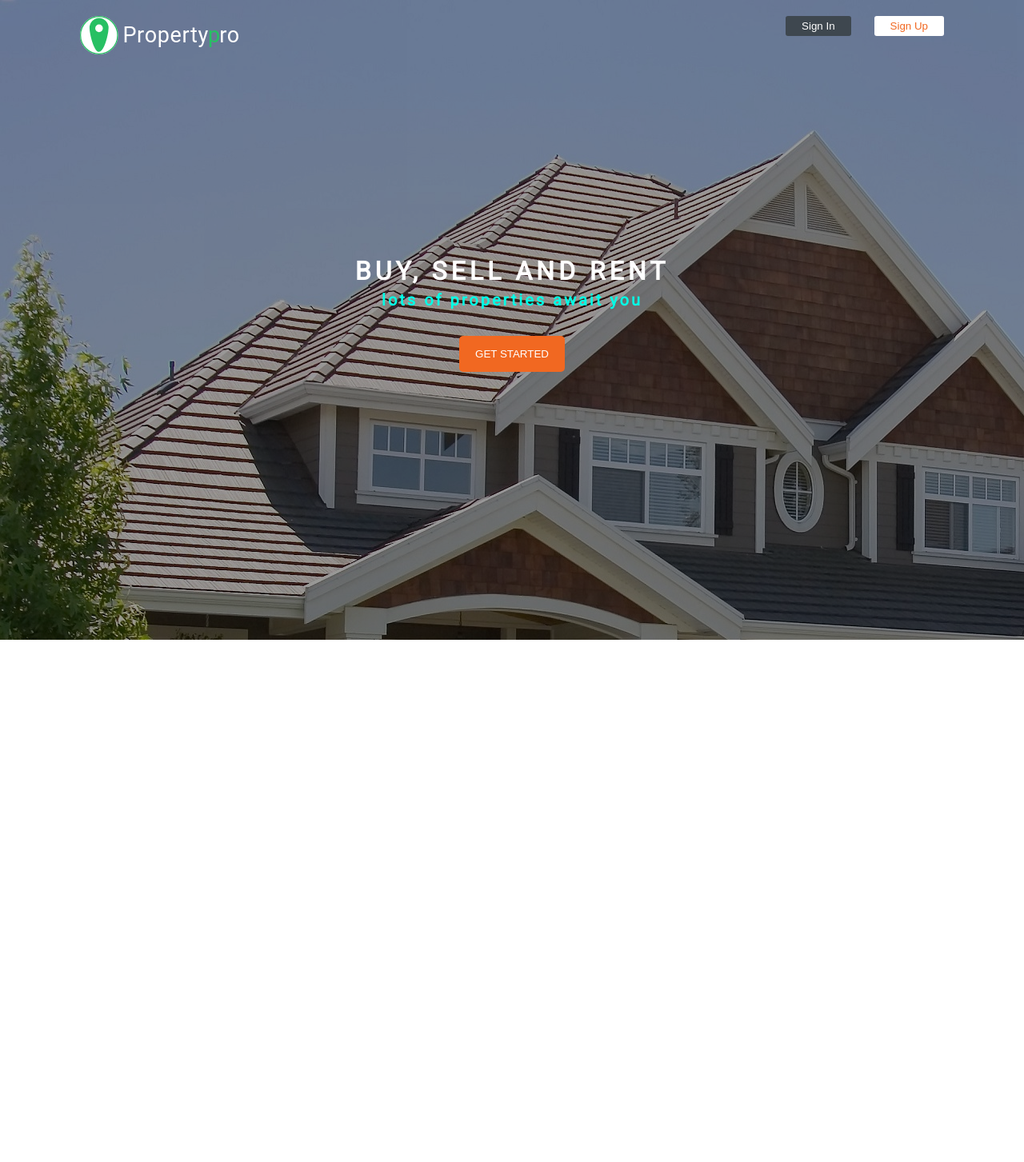
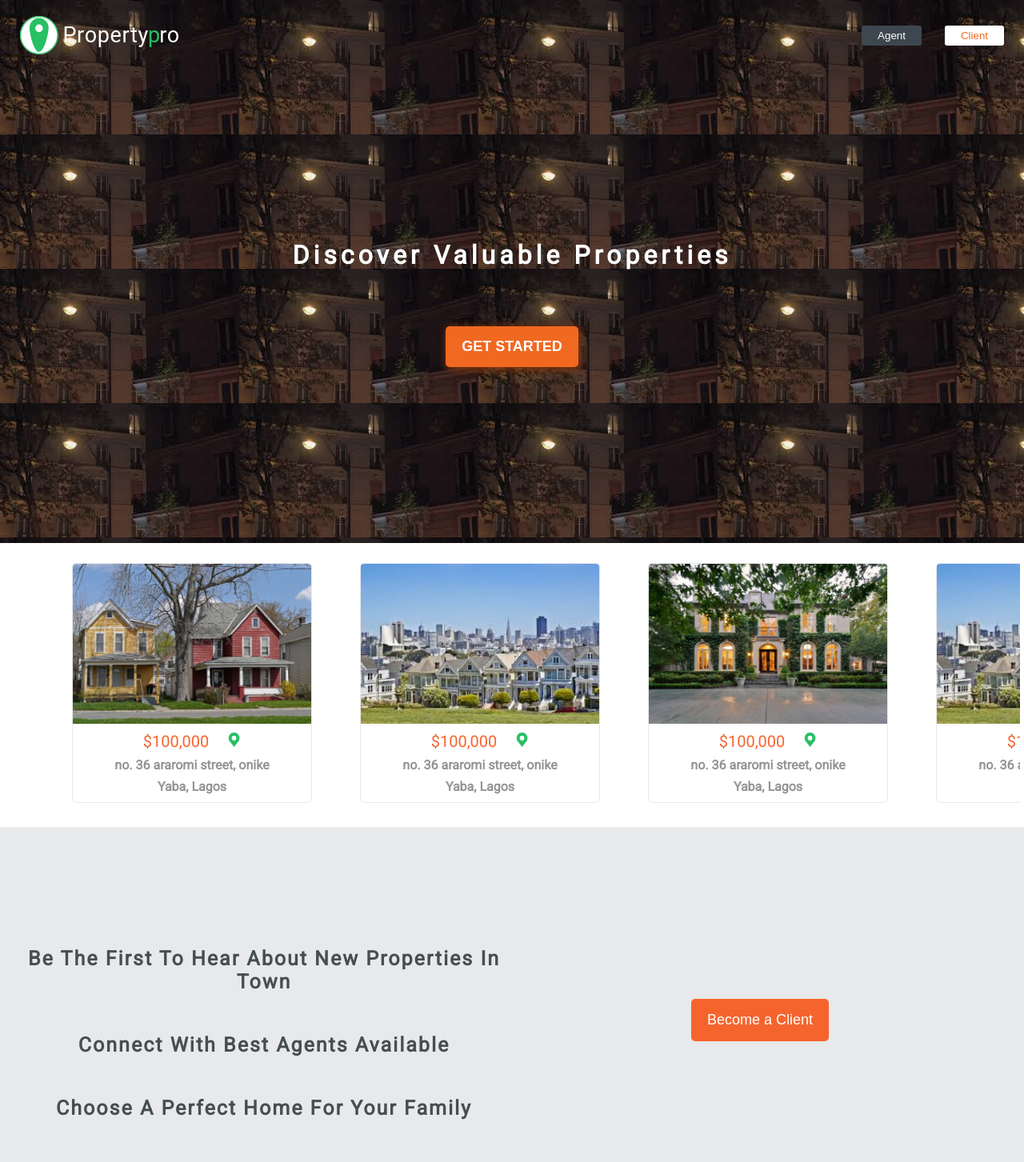
Before and after one commit to mecsoccer/property-pro-lite, a plain HTML site: page index.html in a window 1280 px wide. Shown: the top 1453 px of the page at 80% size. Before the commit the page ends 800 px from the top, so only its background shows below. Drawn offline with Linux system fonts and the light colour scheme.

Commit message:
fix(): redesign landing page
- add more content to index.html page
- improve styling

[Fixes #166659493]

```diff
--- a/UI/stylesheets/index.css
+++ b/UI/stylesheets/index.css
@@ -2,13 +2,11 @@ html,body,div,span,nav,a,button,img,input,header,ul,li,select,option{
     box-sizing: border-box;
   }
   html, body, .main{
-    width: 100%;
     height: 100%;
   }
   body{
     margin: 0;
-    background: url('../img/inherited-house.jpg') !important;
-    margin-bottom: 100px;
+    background: white !important;
     font-family: 'Roboto','sans-serif','Segoe UI', 'Tahoma', 'Geneva', 'Verdana';
   }
   a{
@@ -16,16 +14,46 @@ html,body,div,span,nav,a,button,img,input,header,ul,li,select,option{
     color: inherit;
   }
   .container {
-      position: fixed;
       margin: auto;
       z-index: 1;
-      padding: 0 10px;
       left: 0;
       top: 0;
       width: 100%;
-      height: 100%;
       overflow: auto;
-      background-color: rgba(0,0,0,0.4);
+  }
+  .intro-img-div{
+    background: url('../img/night-view.jpg') !important;
+    height: 95vh;
+    margin-bottom: 25px;
+    max-height: 679px;
+  }
+  .show-case{
+    display: -webkit-box;
+    overflow: auto;
+    margin: 0 5px;
+  }
+  .property{
+    width: 270px !important;
+    margin: 0 5px 30px !important;
+  }
+  .client-div, .agent-div{
+    padding: 50px 10px;
+  }
+  .client-intro p, .agent-intro p {
+    font-size: 25px;
+    margin: 50px 0;
+    letter-spacing: 2px;
+    font-weight: bolder;
+    text-transform: capitalize;
+}
+  .agent-btn-div, .client-btn-div{
+    padding-top: 20px;
+  }
+  .agent-btn-div button, .client-btn-div button{
+    font-size: 18px;
+    padding: 16px 20px;
+    border-radius: 5px;
+    border: none;
   }
   .site_name{
     color: white;
@@ -51,24 +79,17 @@ html,body,div,span,nav,a,button,img,input,header,ul,li,select,option{
     background: white !important;
   }
   .header{
-    margin-top: 20px;
+    padding-top: 20px;
     text-align: center;
+    height: fit-content;
   }
   .intro{
-    margin-top: 90px;
-    margin-bottom: 0;
+    margin-top: 40px;
+    margin-bottom: 20px;
     text-align: center;
     color: white;
     font-size: 2rem;
-    text-transform: uppercase;
-  }
-  .sub_intro{
-    margin-top: 5px;
-    text-align: center;
-    color: #00ffe6;
-    font-size: 20px;
-    font-weight: bolder;
-    letter-spacing: 3px;
+    text-transform: capitalize;
   }
   .call_action{
     width: fit-content;
@@ -76,6 +97,7 @@ html,body,div,span,nav,a,button,img,input,header,ul,li,select,option{
     color: white;
     border-radius: 5px;
     background: #f16821;
+    box-shadow: 2px 2px 8px 2px #78330f;
     border: none;
     padding: 15px 20px;
     cursor: pointer;
@@ -84,15 +106,28 @@ html,body,div,span,nav,a,button,img,input,header,ul,li,select,option{
     margin: auto;
     width: fit-content;
   }
+
+  @media (min-width: 410px) {
+    .intro {
+      margin-top: 88px;
+      padding: 0 10px;
+    }
+    .call_action {
+      margin: auto;
+      margin-top: 20px;
+    }
+  }
+
   @media (min-width: 600px) {
-    .container{
-      padding: 0 100px;
-    }
+    .header {
+      padding: 20px 25px 0;
+  }
     .site_name{
       float: left;
     }
     .nav{
       padding: 0;
+      padding-top: 12px;
       margin-top: 0;
       float: right;
     }
@@ -100,8 +135,44 @@ html,body,div,span,nav,a,button,img,input,header,ul,li,select,option{
       margin: 0 0 0 25px;
     }
     .intro {
-      margin-top: 40vh;
+      margin-top: 35vh;
       letter-spacing: 5px;
+      margin-bottom: 50px;
       font-weight: bolder;
     }
+    .property {
+      width: 300px !important;
+      display: block !important;
+      margin: 0 10px 30px 10px !important;
+    }
+    .client-div, .agent-div {
+      padding: 100px 20px;
+    }
   }
+
+@media screen and (min-width: 700px) {
+  .client-div, .agent-div {
+    display: inline-block;
+    width: 100%;
+  }
+  .agent-btn-div, .client-btn-div {
+    padding-top: 115px;
+  }
+  .client-intro, .client-btn-div{
+    width: 50%;
+    float: left;
+  }
+  .agent-intro, .agent-btn-div{
+    width: 50%;
+    float: right;
+  }
+}
+
+@media screen and (min-width: 1100px) {
+  .show-case {
+    padding: 0 55px;
+  }
+  .property {
+    margin: 0 30px 30px 30px !important;
+  }
+}
--- a/index.html
+++ b/index.html
@@ -7,6 +7,7 @@
   <meta name="mobile-web-app-capable" content="yes">
   <link rel="stylesheet" href="https://fonts.googleapis.com/css?family=Roboto">
   <link rel="stylesheet" href="./UI/stylesheets/index.css">
+  <link rel="stylesheet" href="./UI/stylesheets/properties.css">
   <link rel="stylesheet" href="./UI/stylesheets/main.css">
   <link rel="stylesheet" href="./UI/stylesheets/responsive.css">
   <link rel="icon" href="">
@@ -14,60 +15,125 @@
 <body>
 
     <div class="container">
+      <div class="intro-img-div">
         <div class="header">
           <div class="site_name"><img src="./UI/img/logo-white.svg"></div>
           <div class="nav">
             <button class="admin_button" title="login in as admin">
-            <a href="./UI/signin.html">Sign In</a>
+              <a href="./UI/signin.html">Agent</a>
             </button>
             <button class="attendant_button" title="login in as attendant">
-            <a href="./UI/signup.html">Sign Up</a>
+              <a href="./UI/client-signin.html">Client</a>
             </button>
           </div>
         </div>
-
-      <h2 class="intro">buy, sell and rent</h2>
-      <h5 class="sub_intro">lots of properties await you</h5>
-
+        <h2 class="intro">discover valuable properties</h2>
         <div class="centered">
-          <button class="call_action">
+            <button class="call_action eighteen bold">
               <a href="./UI/signup.html">GET STARTED</a>
             </button>
         </div>
-
       </div>
-
-  <script>
-    const submit = document.querySelector('.sign-in-button');
-
-    submit.addEventListener('click', () => {
-      const usernameInput = document.querySelector('#username').value;
-      const passwordInput = document.querySelector('#password').value;
-      signIn({ usernameInput, passwordInput });
-    })
-
-    function signIn(loginDetails) {
-      return fetch('https://stark-crag-43885.herokuapp.com/api/v1/auth/login', {
-        method: 'POST',
-        credentials: 'omit',
-        headers: { 'Content-Type': 'application/json'},
-        mode: 'cors',
-        body: JSON.stringify(loginDetails)
-      })
-      .then(function(response) {
-        const responseJson = response.json();
-        return responseJson;
-      })
-      .then((data) => {
-        sessionStorage.setItem('user', data.username);
-        sessionStorage.setItem('token', data.token);
-        window.location.assign('./UI/cart.html');
-      })
-      .catch((err) => {
-        console.log(err);
-      });
-    }
-  </script>
+      <div class="index-main">
+        <div class="show-case align-center">
+          <div class="property">
+            <div class="property-image">
+                <a href="./UI/client-properties.html" class="format-link">
+                    <img src="./UI/img/prop2.jpg">
+                </a>
+            </div>
+            <div class="property-desc">
+                <div>
+                    <span class="cost twenty accent-fg-3">$100,000</span>
+                    <img class="location" src="./UI/img/location.svg">
+                </div>
+                <p class="street bold">no. 36 araromi street, onike</p>
+                <div>
+                    <span class="city bold">Yaba, Lagos</span>
+                </div>
+            </div>
+          </div>
+          <div class="property">
+            <div class="property-image">
+                <a href="./UI/client-properties.html" class="format-link">
+                    <img src="./UI/img/prop1.jpg">
+                </a>
+            </div>
+            <div class="property-desc">
+                <div>
+                    <span class="cost twenty accent-fg-3">$100,000</span>
+                    <img class="location" src="./UI/img/location.svg">
+                </div>
+                <p class="street bold">no. 36 araromi street, onike</p>
+                <div>
+                    <span class="city bold">Yaba, Lagos</span>
+                </div>
+            </div>
+          </div>
+          <div class="property">
+            <div class="property-image">
+                <a href="./UI/client-properties.html" class="format-link">
+                    <img src="./UI/img/prop3.jpeg">
+                </a>
+            </div>
+            <div class="property-desc">
+                <div>
+                    <span class="cost twenty accent-fg-3">$100,000</span>
+                    <img class="location" src="./UI/img/location.svg">
+                </div>
+                <p class="street bold">no. 36 araromi street, onike</p>
+                <div>
+                    <span class="city bold">Yaba, Lagos</span>
+                </div>
+            </div>
+          </div>
+          <div class="property">
+            <div class="property-image">
+                <a href="./UI/client-properties.html" class="format-link">
+                    <img src="./UI/img/prop1.jpg">
+                </a>
+            </div>
+            <div class="property-desc">
+                <div>
+                    <span class="cost twenty accent-fg-3">$100,000</span>
+                    <img class="location" src="./UI/img/location.svg">
+                </div>
+                <p class="street bold">no. 36 araromi street, onike</p>
+                <div>
+                    <span class="city bold">Yaba, Lagos</span>
+                </div>
+            </div>
+          </div>
+        </div>
+        <div class="client-div accent-bg-2">
+          <div class="client-intro align-center accent-fg-1">
+            <p>Be the first to hear about new properties in town</p>
+            <p>Connect with best agents available</p>
+            <p>Choose a perfect home for your family</p>
+          </div>
+          <div class="client-btn-div align-center">
+            <a href="./UI/client-signin.html">
+              <button class="accent-bg-3 white-text pointer">Become a Client</button>
+            </a>
+          </div>
+        </div>
+        <div class="agent-div">
+          <div class="agent-intro align-center accent-fg-1">
+            <p>Be the first to hear about new properties in town</p>
+            <p>Connect with best agents available</p>
+            <p>Choose a perfect home for your family</p>
+          </div>
+          <div class="agent-btn-div align-center">
+            <a href="./UI/signin.html">
+              <button class="dom-color-bg white-text pointer">Become an Agent</button>
+            </a>
+          </div>
+        </div>
+      </div>
+      <div class="footer accent-bg-1">
+          <p class="white-text align-center">© PropertyPro-lite, 2019</p>
+      </div>
+    </div>
 
 </body>
 </html>
```
Lines whose indentation alone changed are shown as unchanged.
